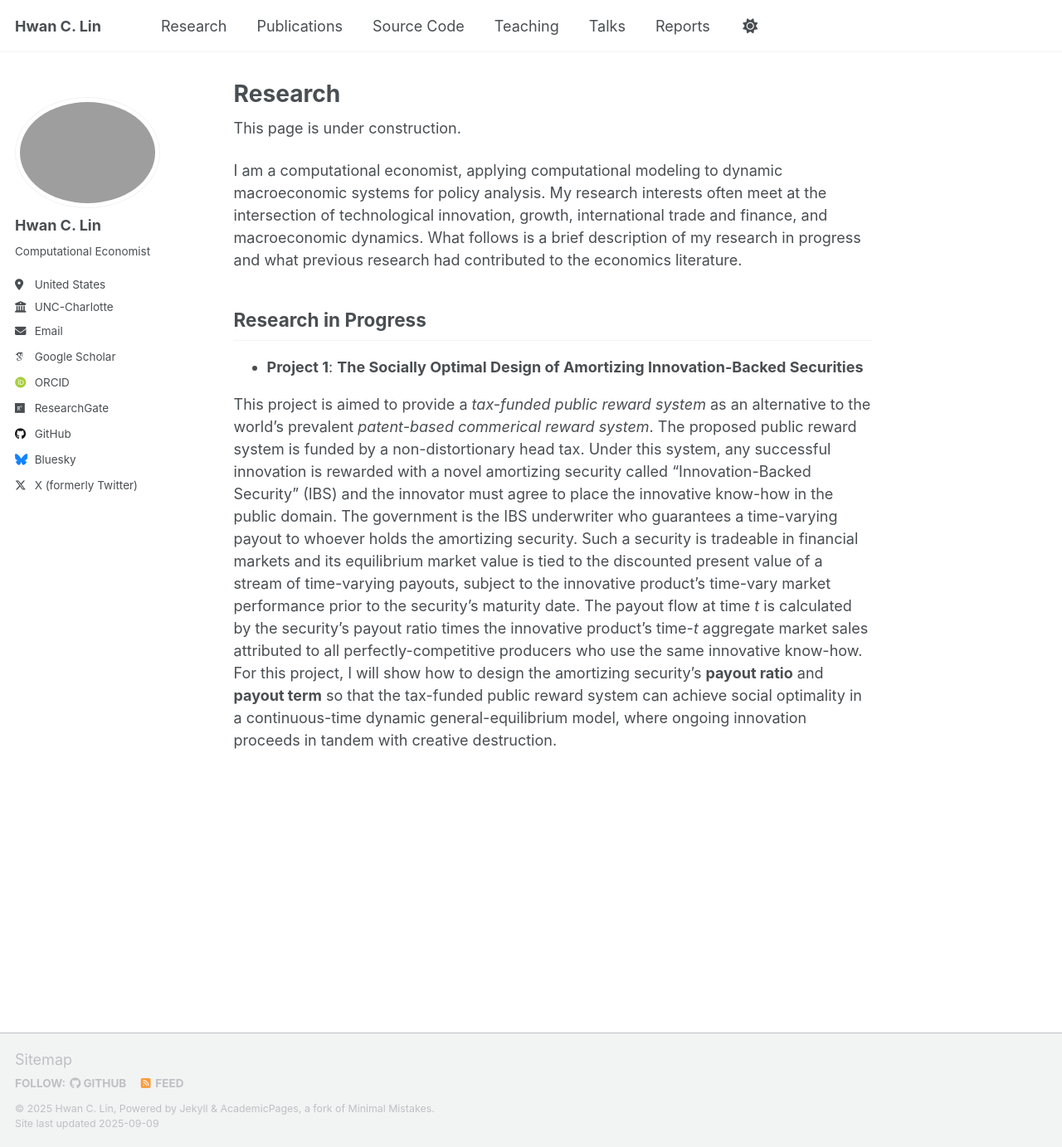
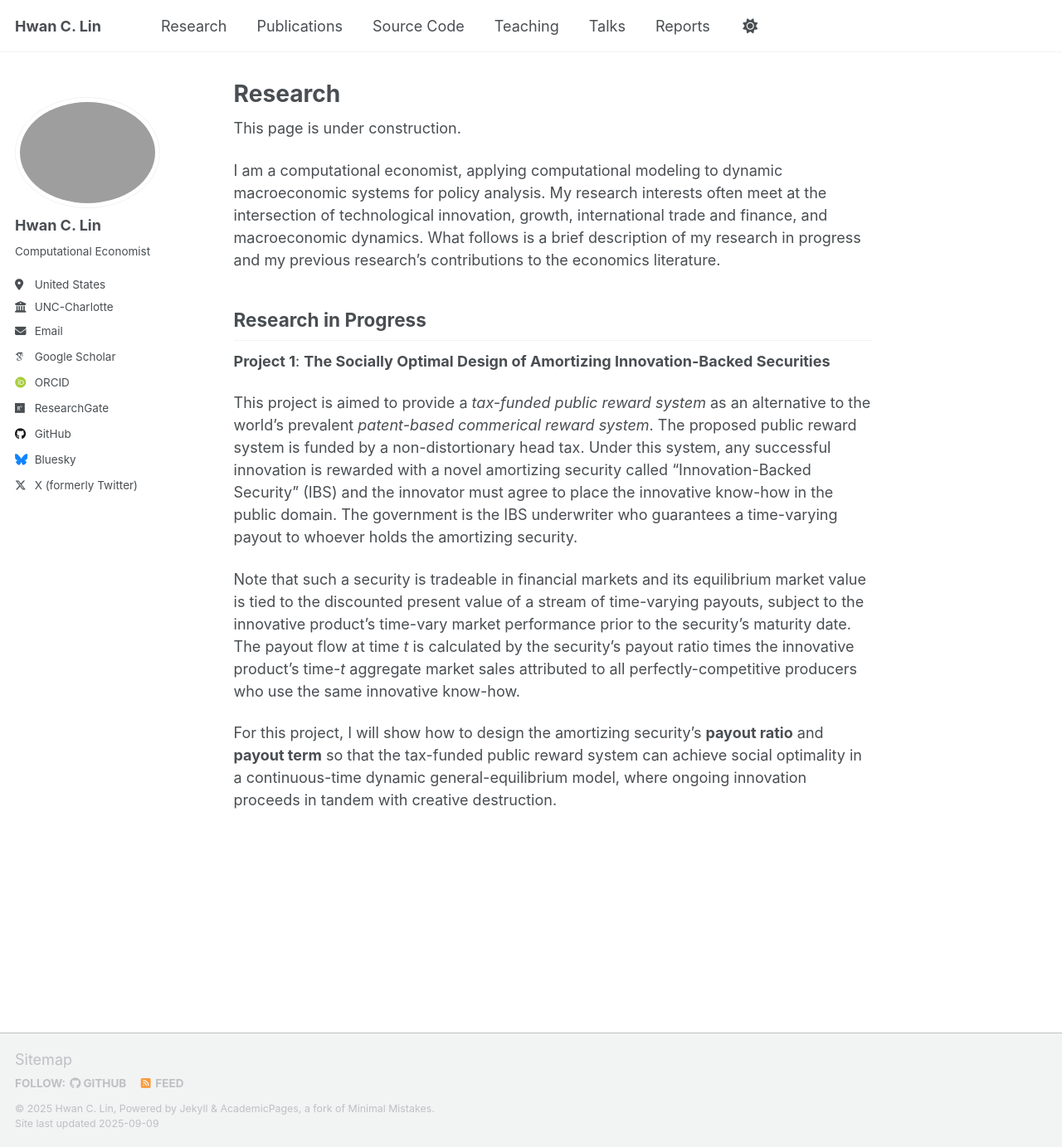
Before and after one commit to hwanclin/hwanclin.github.io, a Jekyll site: the page built from _pages/research.md, in a window 1280 px wide and 1383 px high. Shown: the whole window at 83% size. Built offline with Jekyll 4.4.1, drawn with Linux system fonts in a browser that asks for light colours; some web fonts are replaced; a script that is not in the unit is left out.

Commit message:
Update research.md

```diff
--- a/_pages/research.md
+++ b/_pages/research.md
@@ -8,10 +8,14 @@ nav_order: 1
 
 This page is under construction.
 
-I am a computational economist, applying computational modeling to dynamic macroeconomic systems for policy analysis. My research interests often meet at the intersection of technological innovation, growth, international trade and finance, and macroeconomic dynamics. What follows is a brief description of my research in progress and what previous research had contributed to the economics literature.
+I am a computational economist, applying computational modeling to dynamic macroeconomic systems for policy analysis. My research interests often meet at the intersection of technological innovation, growth, international trade and finance, and macroeconomic dynamics. What follows is a brief description of my research in progress and my previous research's contributions to the economics literature.
 
 ## Research in Progress
 
-* **Project 1**: **The Socially Optimal Design of Amortizing Innovation-Backed Securities**
+**Project 1**: **The Socially Optimal Design of Amortizing Innovation-Backed Securities**
 
-This project is aimed to provide a *tax-funded public reward system* as an alternative to the world's prevalent *patent-based commerical reward system*. The proposed public reward system is funded by a non-distortionary head tax. Under this system, any successful innovation is rewarded with a novel amortizing security called "Innovation-Backed Security" (IBS) and the innovator must agree to place the innovative know-how in the public domain. The government is the IBS underwriter who guarantees a time-varying payout to whoever holds the amortizing security. Such a security is tradeable in financial markets and its equilibrium market value is tied to the discounted present value of a stream of time-varying payouts, subject to the innovative product's time-vary market performance prior to the security's maturity date. The payout flow at  time *t* is calculated by the security's payout ratio times the innovative product's time-*t* aggregate market sales attributed to all perfectly-competitive producers who use the same innovative know-how. For this project, I will show how to design the amortizing security's **payout ratio** and **payout term** so that the tax-funded public reward system can achieve social optimality in a continuous-time dynamic general-equilibrium model, where ongoing innovation proceeds in tandem with creative destruction.
+This project is aimed to provide a *tax-funded public reward system* as an alternative to the world's prevalent *patent-based commerical reward system*. The proposed public reward system is funded by a non-distortionary head tax. Under this system, any successful innovation is rewarded with a novel amortizing security called "Innovation-Backed Security" (IBS) and the innovator must agree to place the innovative know-how in the public domain. The government is the IBS underwriter who guarantees a time-varying payout to whoever holds the amortizing security.
+
+Note that such a security is tradeable in financial markets and its equilibrium market value is tied to the discounted present value of a stream of time-varying payouts, subject to the innovative product's time-vary market performance prior to the security's maturity date. The payout flow at  time *t* is calculated by the security's payout ratio times the innovative product's time-*t* aggregate market sales attributed to all perfectly-competitive producers who use the same innovative know-how.
+
+For this project, I will show how to design the amortizing security's **payout ratio** and **payout term** so that the tax-funded public reward system can achieve social optimality in a continuous-time dynamic general-equilibrium model, where ongoing innovation proceeds in tandem with creative destruction.
```
